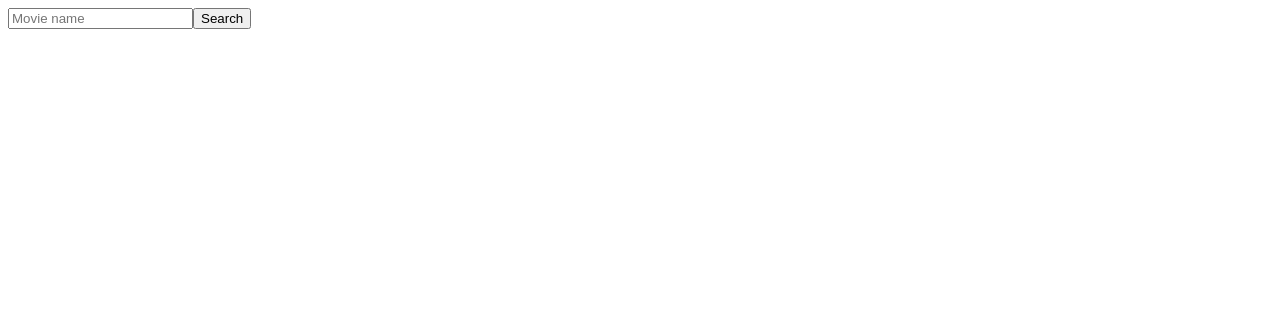
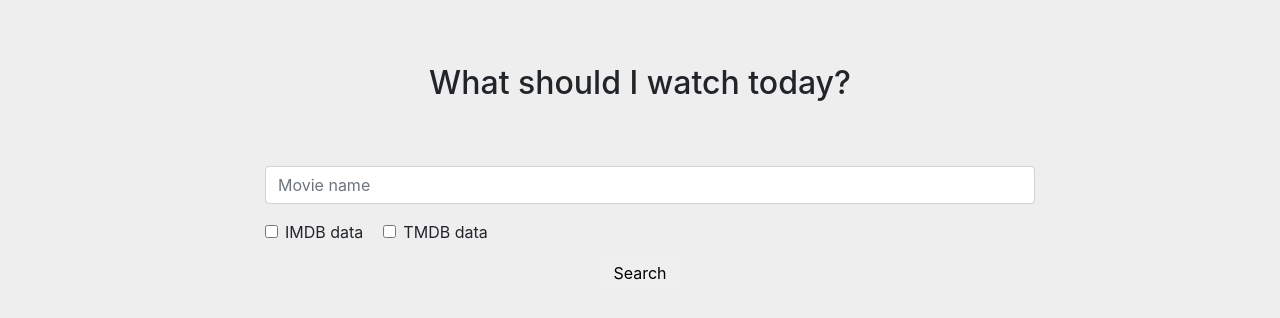
Before and after one commit to lukaszfranczak/CodersLab_React_project, a React app: page / in a window 1280 px wide. Shown: the top 318 px of the page. Built offline with nearby package versions, Linux system fonts and the light colour scheme.

Commit message:
Addition of MovieRow subcomponent, styling with bootstrap

```diff
--- a/index.html
+++ b/index.html
@@ -3,7 +3,7 @@
 <head>
     <meta charset="UTF-8">
     <title>CodersLab</title>
-    <!--<link rel="stylesheet" href="css/style.css">-->
+    <link rel="stylesheet" href="https://stackpath.bootstrapcdn.com/bootstrap/4.1.0/css/bootstrap.min.css" integrity="sha384-9gVQ4dYFwwWSjIDZnLEWnxCjeSWFphJiwGPXr1jddIhOegiu1FwO5qRGvFXOdJZ4" crossorigin="anonymous">
 </head>
 <body>
     <div id="app"></div>
--- a/src/components/App/App.js
+++ b/src/components/App/App.js
@@ -2,7 +2,7 @@ import React, { Component } from 'react';
 import SearchBar from "../SearchBar/SearchBar";
 import MoviesList from "../MoviesList/MoviesList";
 
-// Tu wstawić import stylu
+import './App.scss';
 
 // import firebase from 'firebase';
 
@@ -12,16 +12,27 @@ class App extends Component {
         super(props);
         this.state = {
             movies: [],
-            userMovies: []
+            userMovies: [],
+            // userOMDBMovies: [],
+            // userTMDBMovies: [],
+            movieInputFilter: ''
         }
+    }
+
+    UpdateMovieFilter = (userInput) => {
+        this.setState({
+            movieInputFilter: userInput
+        })
     }
 
     SearchUserMovie = (userInput) => {
 
+        // OMDB API
+
         // let movieIndex = 'tt3896198';
-        let apiKey = 'f0b162f1';
+        let apiOMDBKey = 'f0b162f1';
 
-        fetch('http://www.omdbapi.com/?t='+userInput+'&apikey='+apiKey)
+        fetch('http://www.omdbapi.com/?t='+userInput+'&apikey='+apiOMDBKey)
         // fetch('http://www.omdbapi.com/?t=guardians&apikey='+apiKey)
             .then(res => res.json())
             .then(data => {
@@ -33,29 +44,32 @@ class App extends Component {
             .catch( err => {
                 console.log(err);
             })
+
+        // // TMDB API
+        //
+        // let apiTMDBKey = 'aaf0a04900e1beb05daf297295010984';
+        //
+        // fetch('https://api.themoviedb.org/3/movie/550?api_key='+apiTMDBKey)
+        // // fetch('http://www.omdbapi.com/?t=guardians&apikey='+apiKey)
+        //     .then(res => res.json())
+        //     .then(data => {
+        //         console.log(data);
+        //         this.setState({
+        //             userTMDBMovies: this.state.movies.concat(data)
+        //         });
+        //     })
+        //     .catch( err => {
+        //         console.log(err);
+        //     })
+
     }
-
-    // componentDidMount() {
-    //
-    //     let movieIndex = 'tt3896198';
-    //     let apiKey = 'f0b162f1';
-    //
-    //     fetch('http://www.omdbapi.com/?i='+movieIndex+'&apikey='+apiKey)
-    //     // fetch('http://www.omdbapi.com/?t=guardians&apikey='+apiKey)
-    //         .then(res => res.json())
-    //         .then(data => {
-    //             console.log(data);
-    //             this.setState({
-    //                 movies: this.state.movies.concat(data)
-    //             });
-    //         })
-    // }
 
     render () {
         console.log(this.state.userMovies);
         return (
-            <div>
-                <SearchBar searchForUserMovie={this.SearchUserMovie}/>
+            <div className="container">
+                <h1 className='title'>What should I watch today?</h1>
+                <SearchBar value={this.state.movieInputFilter} searchForUserMovie={this.SearchUserMovie} movieFilter={this.UpdateMovieFilter}/>
                 <MoviesList moviesListData={this.state.userMovies}/>
             </div>
         )
--- /dev/null
+++ b/src/components/App/App.scss
@@ -0,0 +1,15 @@
+body {
+  background: #eee;
+}
+
+.title {
+  margin: 2em;
+  //margin-top: 3em;
+  font-size: 2em;
+  text-align: center;
+}
+
+.container {
+  max-width: 800px;
+  margin: 40px auto;
+}
--- /dev/null
+++ b/src/components/MovieRow/MovieRow.js
@@ -0,0 +1,22 @@
+import React, { Component } from 'react';
+
+// Tu wstawić import stylu
+
+class MovieRow extends Component {
+    render() {
+        return (
+            <div key={this.props.movieResult.imdbID} className='jumbotron row'>
+                <div className='col-xs-12 col-sm-4 col-md-4 movieImg'>
+                    <img src={this.props.movieResult.Poster} className='movieImg' width={200}></img>
+                </div>
+                <div className='col-xs-12 col-sm-8 col-md-8 movieData'>
+                    <h2>{this.props.movieResult.Title}</h2>
+                    <p>Description: {this.props.movieResult.Plot}</p>
+                    <p>IMDB rating (1-10): {this.props.movieResult.imdbRating}</p>
+                </div>
+            </div>
+        )
+    }
+}
+
+export default MovieRow;
--- /dev/null
+++ b/src/components/MovieRow/MovieRow.scss
@@ -0,0 +1,9 @@
+.movieImg {
+  margin-left: 1em;
+  margin-right: 1em;
+}
+
+.movieData {
+  margin-left: 1em;
+  margin-right: 1em;
+}
--- a/src/components/MoviesList/MoviesList.js
+++ b/src/components/MoviesList/MoviesList.js
@@ -1,9 +1,9 @@
 import React, { Component } from 'react';
-// import CatRow from "../CatRow/CatRow";
-// import CategoryRow from "../CategoryRow/CategoryRow";
-
+import MovieRow from "../MovieRow/MovieRow";
 
 // Tu wstawić import stylu
+
+// ZROBIĆ - złożyć razem dane z zapytań do dwóch API; w tym momencie iteruję po jednej liście wyników i nie wiem jak by to miało wyglądać gdybym miał mieć dwa źródła danych
 
 class MoviesList extends Component {
 
@@ -13,11 +13,16 @@ class MoviesList extends Component {
 
         {this.props.moviesListData.forEach((movie) => {
             rows.push(
-                <div key={movie.imdbID}>
-                    <img src={movie.Poster}></img>
-                    <p>Title: {movie.Title}</p>
-                    <p>IMDB rating (1-10): {movie.imdbRating}</p>
-                </div>
+
+                // OMDB
+                <MovieRow movieResult={movie}/>
+
+                // // TNDB
+                // <div key={movie.id}>
+                //     <img src={movie.poster_path}></img>
+                //     <p>Title: {movie.original_title}</p>
+                //     <p>IMDB rating (1-10): {movie.vote_average}</p>
+                // </div>
             )
         })
 
--- a/src/components/SearchBar/SearchBar.js
+++ b/src/components/SearchBar/SearchBar.js
@@ -1,8 +1,14 @@
 import React, { Component } from 'react';
 
-// Tu wstawić import stylu
+import './SearchBar.scss';
 
 class SearchBar extends Component {
+
+    handleInputValue = (userInput) => {
+        if (typeof this.props.movieFilter === 'function') {
+            this.props.movieFilter(userInput);
+        }
+    };
 
     searchMovie = (e, movieTitle) => {
         e.preventDefault();
@@ -11,13 +17,27 @@ class SearchBar extends Component {
         }
     };
 
-    // ZROBIĆ - rozkminić przekazywanie wartości wpisanej przez użytkownika z drugiego inputu do pierwszego
+    // NIE DZIAŁA - przy przekazywaniu wartości pojawia się [object object]
 
     render () {
         return (
             <form>
-                <input type='text' placeholder='Movie name' />
-                <input type='submit' value='Search' onClick={(event) => this.searchMovie(event, event.target.value)}/>
+                <div className='form-group text-center'>
+                    <input className='form-control searchInput' type='text' placeholder='Movie name' value={this.props.value} onChange={this.handleInputValue} />
+                </div>
+                <div className='form-check'>
+                    <label className='form-check-label checkBox'>
+                        <input className='form-check-input' type='checkbox' />
+                        IMDB data
+                    </label>
+                    <label className='form-check-label checkBox'>
+                        <input className='form-check-input' type='checkbox' />
+                        TMDB data
+                    </label>
+                </div>
+                <div className='form-group text-center'>
+                    <input className='btn searchButton ' type='submit' value='Search' onClick={(event) => this.searchMovie(event, event.target.value)}/>
+                </div>
             </form>
         )
     }
--- /dev/null
+++ b/src/components/SearchBar/SearchBar.scss
@@ -0,0 +1,17 @@
+.form {
+  display: flex;
+  align-content: center;
+}
+
+.searchInput {
+  margin: 10px
+}
+
+.searchButton {
+  margin: 10px;
+}
+
+.checkBox {
+  margin-left: 10px;
+  margin-right: 30px;
+}
```
